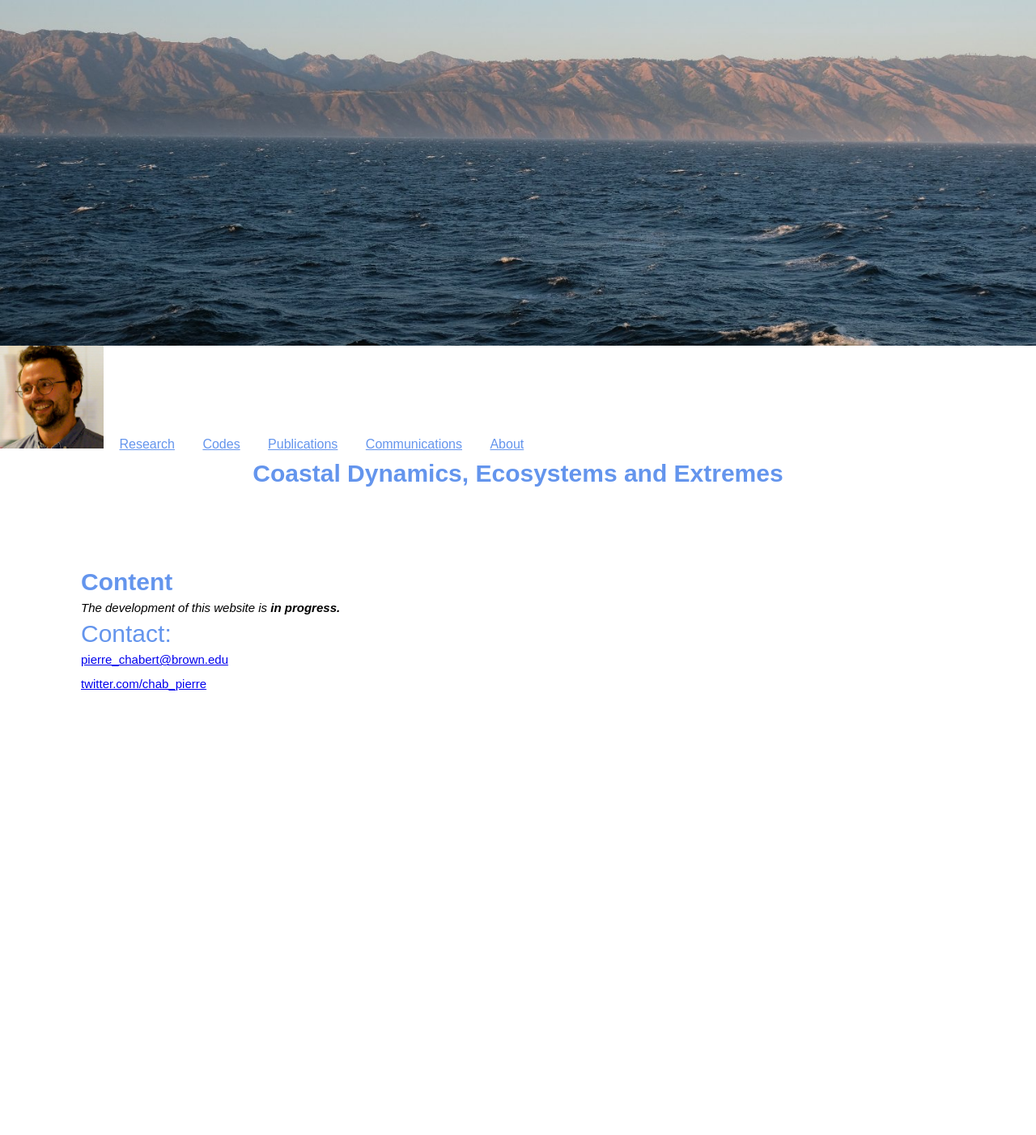
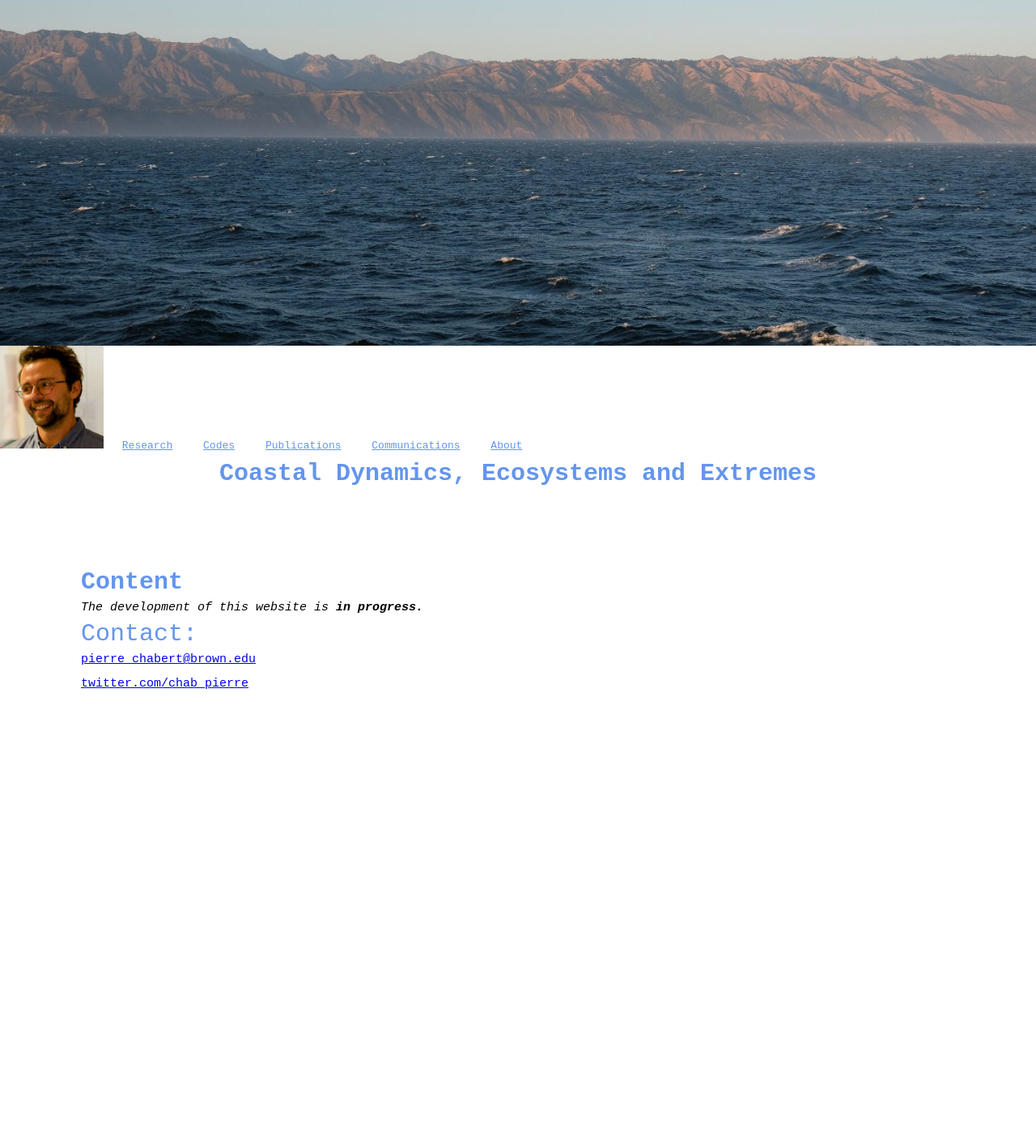
Before and after one commit to pierrechabert/pierrechabert.github.io, a Jekyll site: the page index.html, which Jekyll copies as it is, in a window 1280 px wide. Shown: the whole page at 81% size. Built offline with Jekyll 4.4.1, drawn with Linux system fonts in a browser that asks for light colours.

Commit message:
Update index.html

```diff
--- a/index.html
+++ b/index.html
@@ -21,7 +21,7 @@
         }
      * {
  font-size: 100%;
- font-family: Arial;
+ font-family: monospace;
 }
     </style>
     <meta charset="utf-8">
```
